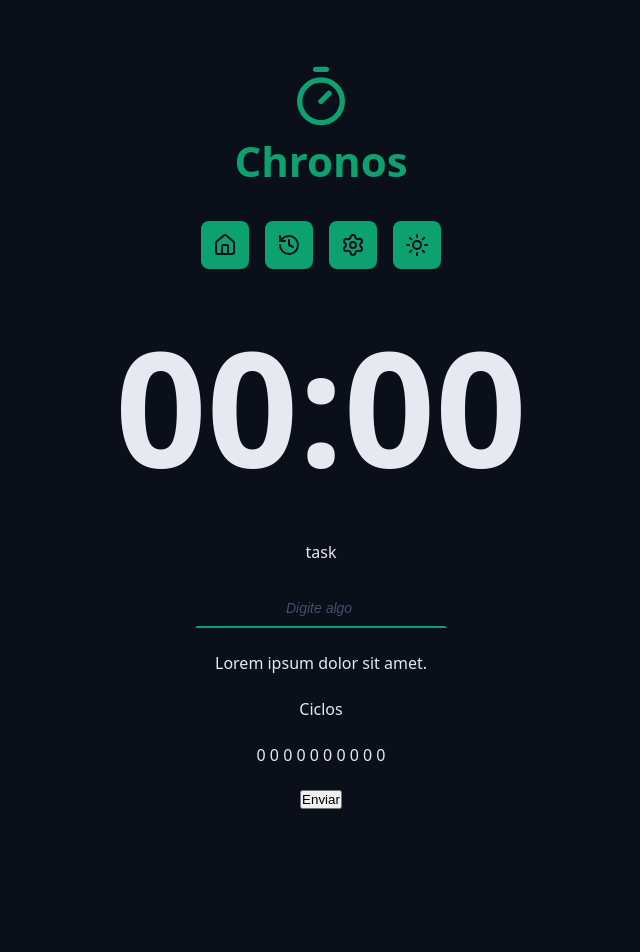
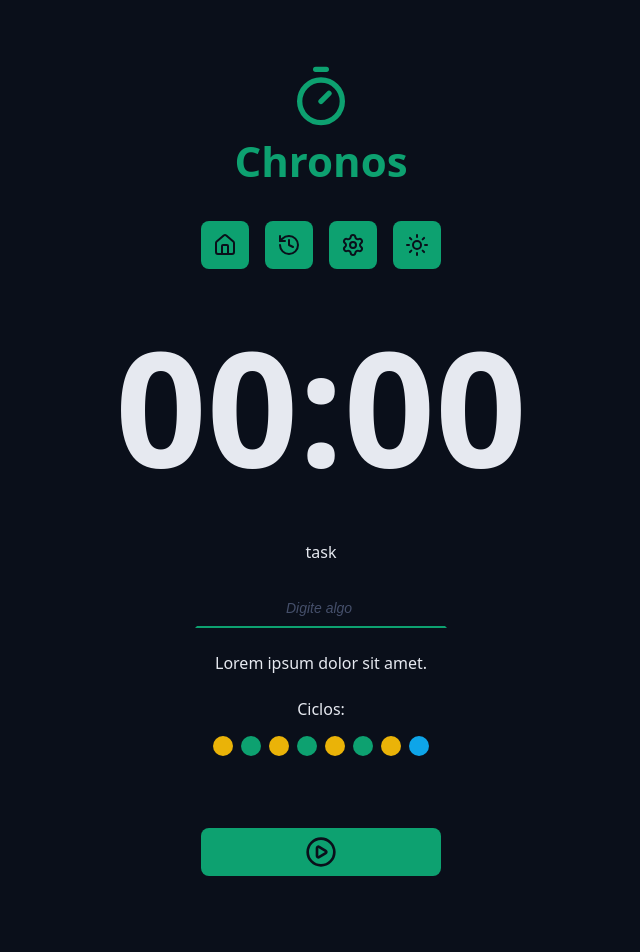
Before and after one commit to jrsanches1/chronos-pomodoro, a React (Vite) app: page / in a window 1280 px wide. Shown: the top 952 px of the page, without its empty margins (319-959 px from the left). Before the commit the page ends 841 px from the top, so only its background shows below. Built offline with nearby package versions, Linux system fonts and the light colour scheme.

Commit message:
created components

```diff
--- a/src/App.tsx
+++ b/src/App.tsx
@@ -6,6 +6,9 @@ import { Logo } from './components/Logo';
 import { Menu } from './components/Menu';
 import { CountDown } from './components/CountDown';
 import { DefaultInput } from './components/DefaultInput';
+import { Cycles } from './components/Cycles';
+import { DefaultButton } from './components/DefaultButton';
+import { PlayCircleIcon, StopCircleIcon } from 'lucide-react';
 
 export function App() {
   return (
@@ -38,12 +41,12 @@ export function App() {
           </div>
 
           <div className='formRow'>
-            <p>Ciclos</p>
-            <p>0 0 0 0 0 0 0 0 0 0</p>
+            <Cycles />
           </div>
 
           <div className='formRow'>
-            <button>Enviar</button>
+            <DefaultButton icon={<PlayCircleIcon />} color='green' />
+            <DefaultButton icon={<StopCircleIcon />} color='red' />
           </div>
         </form>
       </Container>
--- /dev/null
+++ b/src/components/Cycles/index.tsx
@@ -0,0 +1,20 @@
+import styles from './styles.module.css';
+
+export function Cycles() {
+  return (
+    <div className={styles.cycles}>
+      <span>Ciclos:</span>
+
+      <div className={styles.cycleDots}>
+        <span className={`${styles.cycleDot} ${styles.workTime}`}></span>
+        <span className={`${styles.cycleDot} ${styles.shortBreakTime}`}></span>
+        <span className={`${styles.cycleDot} ${styles.workTime}`}></span>
+        <span className={`${styles.cycleDot} ${styles.shortBreakTime}`}></span>
+        <span className={`${styles.cycleDot} ${styles.workTime}`}></span>
+        <span className={`${styles.cycleDot} ${styles.shortBreakTime}`}></span>
+        <span className={`${styles.cycleDot} ${styles.workTime}`}></span>
+        <span className={`${styles.cycleDot} ${styles.longBreakTime}`}></span>
+      </div>
+    </div>
+  );
+}
--- /dev/null
+++ b/src/components/Cycles/styles.module.css
@@ -0,0 +1,31 @@
+.cycles {
+  display: flex;
+  flex-direction: column;
+  align-items: center;
+  justify-content: center;
+  gap: 1.6rem;
+}
+
+.cycleDots {
+  display: flex;
+  gap: 0.8rem;
+}
+
+.cycleDot {
+  width: 2rem;
+  height: 2rem;
+  background-color: var(--primary);
+  border-radius: 50%;
+}
+
+.workTime {
+  background: var(--warning);
+}
+
+.shortBreakTime {
+  background: var(--primary);
+}
+
+.longBreakTime {
+  background: var(--info);
+}
--- /dev/null
+++ b/src/components/DefaultButton/index.tsx
@@ -0,0 +1,20 @@
+import styles from './styles.module.css';
+
+type DefaultButtonProps = {
+  icon: React.ReactNode;
+  color?: 'green' | 'red';
+} & React.ComponentProps<'button'>;
+
+export function DefaultButton({
+  icon,
+  color = 'green',
+  ...props
+}: DefaultButtonProps) {
+  return (
+    <>
+      <button className={`${styles.button} ${styles[color]}`} {...props}>
+        {icon}
+      </button>
+    </>
+  );
+}
--- /dev/null
+++ b/src/components/DefaultButton/styles.module.css
@@ -0,0 +1,33 @@
+.button {
+  border: none;
+  background: var(--primary);
+  color: var(--text-over-primary);
+  display: flex;
+  align-items: center;
+  justify-content: center;
+  min-width: 24rem;
+  padding: 0.8rem;
+  border-radius: 0.8rem;
+  margin: 4.8rem 0;
+  cursor: pointer;
+  transition: all 0.1s ease-in-out;
+}
+
+.button svg {
+  width: 3.2rem;
+  height: 3.2rem;
+}
+
+.button:hover {
+  filter: brightness(80%);
+}
+
+.green {
+  background: var(--primary);
+  color: var(--text-over-primary);
+}
+
+.red {
+  background: var(--error);
+  color: var(--text-over-error);
+}
```
